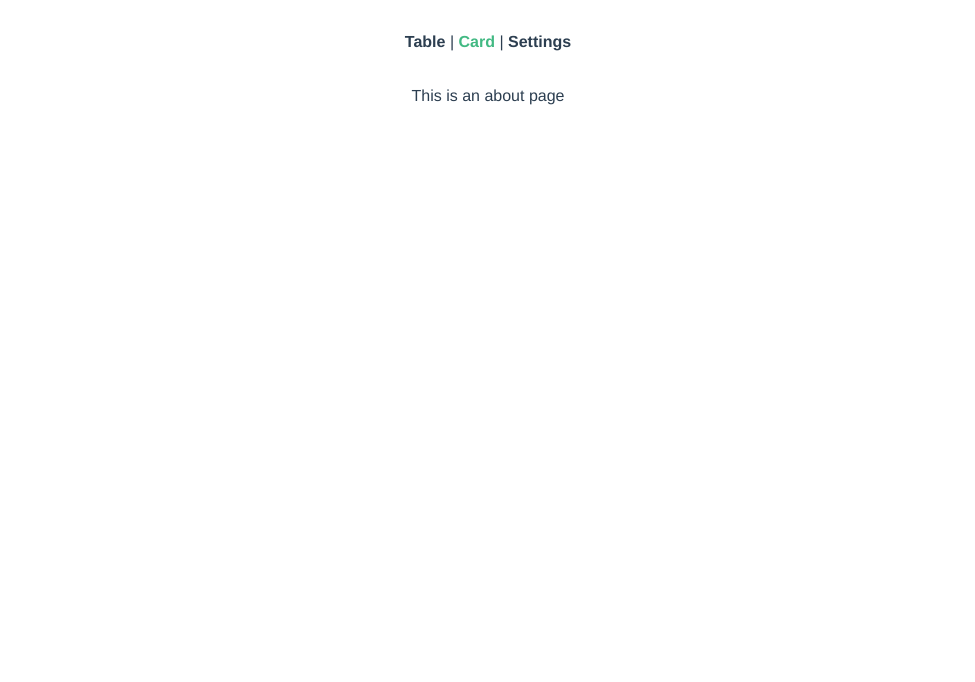
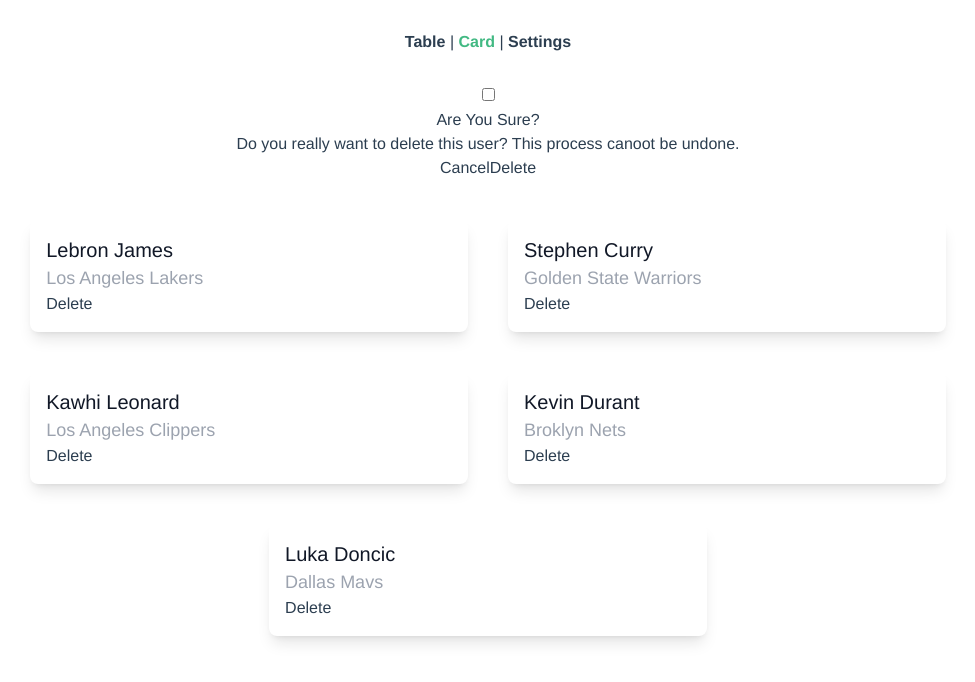
Before and after one commit to oussamalkd/wiz-app, a Vue app: page /card in a window 1280 px wide. Shown: the top 682 px of the page, without its empty margins (152-1127 px from the left). Built offline with nearby package versions, Linux system fonts and the light colour scheme.

Commit message:
feat: cards page

```diff
--- /dev/null
+++ b/src/components/DialogModal.vue
@@ -0,0 +1,21 @@
+<template>
+    <div class="modal-container">
+        <input type="checkbox" id="my-modal" class="modal-toggle" />
+        <div class="modal">
+        <div class="modal-box">
+            <h3 class="font-bold text-lg">Are You Sure?</h3>
+            <p class="py-4">Do you really want to delete this user? This process canoot be undone.</p>
+            <div class="modal-action">
+                <label for="my-modal" class="btn btn-ghost">Cancel</label>
+                <!-- check the user if click delete button and send the value to parent-->
+                <label for="my-modal" class="btn btn-error" @click="$emit('confirmed', true)">Delete</label>
+            </div>
+        </div>
+        </div>
+    </div>
+</template>
+<script>
+export default {
+    name: 'DialogModal',
+}
+</script>
--- /dev/null
+++ b/src/components/IndexCard.vue
@@ -0,0 +1,54 @@
+<template>
+    <div class="index-card">
+        <div class="card-wrapper">
+            <div class="card-header">
+                {{ title }}
+            </div>
+            <div class="card-content">
+                {{ subTitle }}
+            </div>
+            <!-- The button to open dialog modal -->
+            <!-- Send the id of selected user to parent  -->
+            <label for="my-modal" class="btn btn-link modal-button" @click="$emit('getCurrentUser',id)">Delete</label>
+        </div>
+    </div>
+</template>
+<script>
+export default {
+    name: "IndexCard",
+    props: {
+        title: {
+            default: 'Card Title',
+        },
+        subTitle: {
+            default: 'Subtitle content'
+        },
+        id: {
+            require: true
+        }
+    }
+}
+</script>
+<style lang="scss">
+.index-card {
+    @apply bg-neutral-content shadow-lg flex flex-col rounded-lg w-full xl:w-5/12 2xl:w-3/12 m-5;
+    transition: all 0.5s ease-in-out;
+    cursor: pointer;
+
+    .card-wrapper {
+        @apply p-4 text-left;
+
+        .card-header {
+            @apply text-xl font-medium text-gray-900
+        }
+        .card-content {
+            @apply text-gray-400 font-medium text-lg
+
+        }
+    }
+
+    &:hover {
+        @apply bg-gray-50
+    }
+}
+</style>
--- a/src/views/CardsView.vue
+++ b/src/views/CardsView.vue
@@ -1,5 +1,70 @@
 <template>
   <div class="about">
-    <h1>This is an about page</h1>
+    <DialogModal @confirmed="isConfirmed" />
+    <div class="about-container">
+      <IndexCard v-for="(item, index) in items" :title="item.name" :subTitle="item.team" :id="item.id" :key="index" @getCurrentUser="deleteCard"/>
+    </div>
   </div>
 </template>
+<script>
+import IndexCard from "@/components/IndexCard.vue";
+import DialogModal from "../components/DialogModal.vue";
+export default {
+  name: "CardsPage",
+  components: {
+    IndexCard,
+    DialogModal
+},
+  data() {
+    return {
+      items: [
+        {
+          id: "1",
+          name: "Lebron James",
+          team: "Los Angeles Lakers"
+        },
+        {
+          id: "2",
+          name: "Stephen Curry",
+          team: "Golden State Warriors"
+        },
+        {
+          id: "3",
+          name: "Kawhi Leonard",
+          team: "Los Angeles Clippers"
+        },
+        {
+          id: "4",
+          name: "Kevin Durant",
+          team: "Broklyn Nets"
+        },
+        {
+          id: "5",
+          name: "Luka Doncic",
+          team: "Dallas Mavs"
+        }
+      ],
+      currentUser: ''
+    }
+  },
+  methods: {
+    // get the id of selected User
+    deleteCard(id) {
+      this.currentUser = id
+    },
+    // remove the selected one from array
+    isConfirmed(val) {
+      if(val) {
+        this.items = this.items.filter((item) => {
+          return item.id !== this.currentUser
+        })
+      }
+    }
+  }
+}
+</script>
+<style lang="scss">
+.about-container {
+  @apply w-10/12 mx-auto py-5 px-2 flex flex-row justify-center items-start flex-wrap;
+}
+</style>
```
